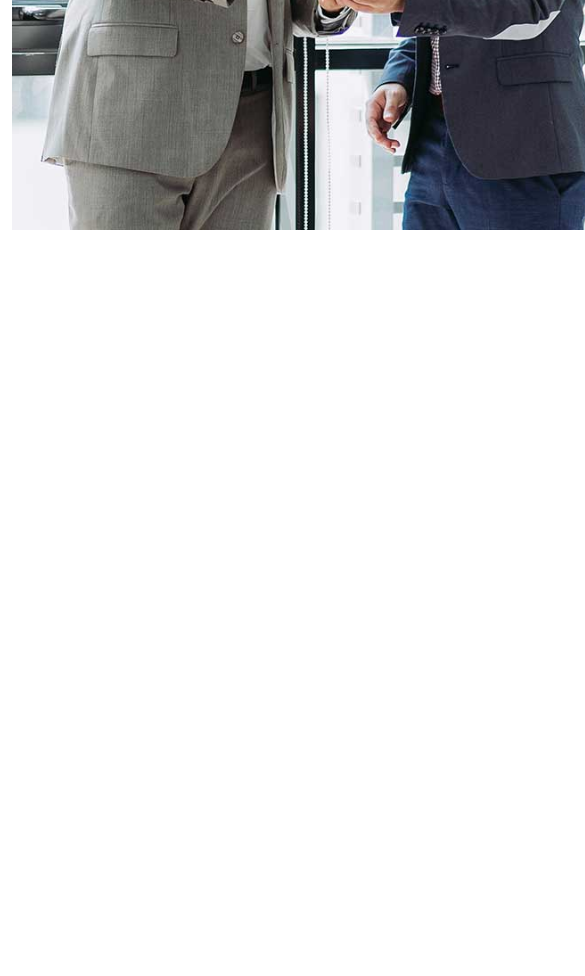
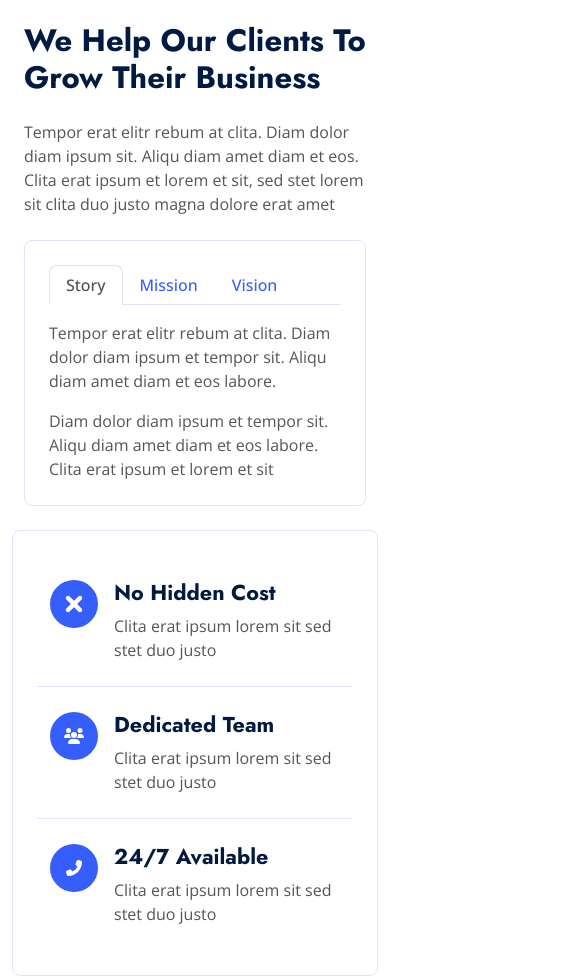
Before and after one commit to idembele70/finanza, a React (Create React App) app: page / in a window 390 px wide. Shown: the part 920-1896 px from the top of the page, 585 px wide, since content can reach past the window. Before the commit the page ends 1154 px from the top, so only its background shows below. Built offline with nearby package versions, Linux system fonts and the light colour scheme.

Commit message:
[About] fully responsive

```diff
--- a/src/components/About.tsx
+++ b/src/components/About.tsx
@@ -1,42 +1,78 @@
-import React, { useState } from "react";
+import { library } from "@fortawesome/fontawesome-svg-core";
+import {
+  faCircleXmark,
+  faPhoneFlip,
+  faUsers,
+} from "@fortawesome/free-solid-svg-icons";
+import { FontAwesomeIcon } from "@fortawesome/react-fontawesome";
+import { useState } from "react";
 import styled, { keyframes } from "styled-components";
-import { Wrapper, imgbaseUrl } from "./Carousel";
-const Container = styled(Wrapper)`
-  padding: 0;
-`;
+import { lgDown, mdDown, smDown, xlDown, xsDown } from "../utils/responsive";
+import { ParagraphWithBorder, Wrapper, imgbaseUrl } from "./Carousel";
+library.add(faCircleXmark, faUsers, faPhoneFlip);
+const Container = styled(Wrapper)``;
 const ColWrapper = styled.div`
   display: flex;
+  margin: 24px -12px;
+  ${mdDown({
+    flexDirection: "column",
+  })}
+  ${xsDown({
+    margin: "24px 0",
+  })}
 `;
 const Col = styled.div`
   padding: 0 12px;
   margin-top: 24px;
   height: 624px;
-`;
-const Image = styled.img`
-  height: 100%;
-`;
-const Right = styled(Col)`
+  width: 50%;
   display: flex;
   flex-direction: column;
   justify-content: flex-end;
   align-items: flex-start;
+  ${xlDown({
+    height: 546,
+  })};
+  ${lgDown({
+    height: 586,
+  })};
+  ${mdDown({
+    width: "100%",
+  })};
 `;
-const Paragraph = styled.p`
-  color: ${({ theme }) => theme.palette.primary.main};
-  margin-bottom: 16px;
-  padding: 4px 16px;
-  border: 1px solid ${({ theme }) => theme.palette.primary.light};
+const Left = styled(Col)`
+  ${mdDown({
+    height: 696,
+  })};
+  ${smDown({
+    height: 516,
+  })};
+  ${xsDown({
+    height: "auto",
+  })};
+`;
+const Right = styled(Col)`
+  height: auto;
+`;
+const Image = styled.img`
+  max-width: 100%;
+  height: auto;
   border-radius: ${({ theme }) => theme.borderRadius};
-  display: inline-block;
+  ${mdDown({})}
 `;
+
 const Title = styled.h1`
   color: ${({ theme }) => theme.palette.secondary.main};
   font-size: 3rem;
   margin-bottom: 24px;
+  ${lgDown({
+    fontSize: "calc(1.425rem + 2.1vw)",
+  })}
 `;
 const Desc = styled.p`
   color: ${({ theme }) => theme.palette.common.black};
   margin-bottom: 24px;
+  font-weight: 400;
 `;
 const TabContainer = styled.div`
   width: 100%;
@@ -107,6 +143,67 @@ const TabDesc = styled.p`
     margin-bottom: 16px;
   }
 `;
+const AboutFooter = styled.div`
+  border: 1px solid ${({ theme }) => theme.palette.primary.light};
+  border-radius: ${({ theme }) => theme.borderRadius};
+  padding: 24px;
+  display: flex;
+  ${mdDown({
+    flexDirection: "column",
+  })}
+`;
+const AboutFooterItem = styled.div`
+  margin-top: 24px;
+  padding: 0 12px;
+  display: flex;
+  border: 1px solid transparent;
+  &:not(:last-of-type) {
+    border-right-color: ${({ theme }) => theme.palette.primary.light};
+    ${({ theme }) =>
+      mdDown({
+        borderRightColor: "transparent",
+        borderBottomColor: theme.palette.primary.light,
+      })}
+  }
+`;
+const IconContainer = styled.div`
+  border-radius: 50%;
+  width: 48px;
+  height: 48px;
+  flex-shrink: 0;
+  background-color: ${({ theme }) => theme.palette.primary.main};
+  display: flex;
+  align-items: center;
+  justify-content: center;
+  & > svg {
+    color: #fff;
+    font-size: 1rem;
+  }
+`;
+const Icon = styled(FontAwesomeIcon)`
+  color: ${({ theme }) => theme.palette.primary.main};
+  font-size: 3rem;
+`;
+const AboutFooterDescContainer = styled.div`
+  padding-left: 10px;
+  ${smDown({
+    paddingLeft: 16,
+  })}
+`;
+const AboutFooterItemTitle = styled.h4`
+  color: ${({ theme }) => theme.palette.secondary.main};
+  font-size: 1.5rem;
+  margin-bottom: 8px;
+  ${lgDown({
+    fontSize: "calc(1.275rem + .3vw)",
+  })}
+`;
+const AboutFooterItemParagraph = styled.p`
+  color: ${({ theme }) => theme.palette.common.black};
+  ${mdDown({
+    marginBottom: 24,
+  })}
+`;
 const About = () => {
   const handleSelect = (idx: number) => {
     setTabIndex(idx);
@@ -115,11 +212,11 @@ const About = () => {
   return (
     <Container>
       <ColWrapper>
-        <Col>
+        <Left>
           <Image src={`${imgbaseUrl}about.jpg`} />
-        </Col>
+        </Left>
         <Right>
-          <Paragraph>About Us</Paragraph>
+          <ParagraphWithBorder>About Us</ParagraphWithBorder>
           <Title>We Help Our Clients To Grow Their Business</Title>
           <Desc>
             Tempor erat elitr rebum at clita. Diam dolor diam ipsum sit. Aliqu
@@ -180,6 +277,39 @@ const About = () => {
           </TabContainer>
         </Right>
       </ColWrapper>
+      <AboutFooter>
+        <AboutFooterItem>
+          <Icon icon={["fas", "circle-xmark"]} />
+          <AboutFooterDescContainer>
+            <AboutFooterItemTitle>No Hidden Cost</AboutFooterItemTitle>
+            <AboutFooterItemParagraph>
+              Clita erat ipsum lorem sit sed stet duo justo
+            </AboutFooterItemParagraph>
+          </AboutFooterDescContainer>
+        </AboutFooterItem>
+        <AboutFooterItem>
+          <IconContainer>
+            <Icon icon={["fas", "users"]} />
+          </IconContainer>
+          <AboutFooterDescContainer>
+            <AboutFooterItemTitle>Dedicated Team</AboutFooterItemTitle>
+            <AboutFooterItemParagraph>
+              Clita erat ipsum lorem sit sed stet duo justo
+            </AboutFooterItemParagraph>
+          </AboutFooterDescContainer>
+        </AboutFooterItem>
+        <AboutFooterItem>
+          <IconContainer>
+            <Icon icon={["fas", "phone-flip"]} />
+          </IconContainer>
+          <AboutFooterDescContainer>
+            <AboutFooterItemTitle>24/7 Available</AboutFooterItemTitle>
+            <AboutFooterItemParagraph>
+              Clita erat ipsum lorem sit sed stet duo justo
+            </AboutFooterItemParagraph>
+          </AboutFooterDescContainer>
+        </AboutFooterItem>
+      </AboutFooter>
     </Container>
   );
 };
--- a/src/components/Carousel.tsx
+++ b/src/components/Carousel.tsx
@@ -3,7 +3,7 @@ import styled from "styled-components";
 import Slider, { InnerSlider, Settings } from "react-slick";
 import "slick-carousel/slick/slick.css";
 import "slick-carousel/slick/slick-theme.css";
-import { lgDown, mdDown, smDown, xsDown } from "../utils/responsive";
+import { lgDown, mdDown, smDown, xlDown, xsDown } from "../utils/responsive";
 import { Link } from "react-router-dom";
 import { FontAwesomeIcon } from "@fortawesome/react-fontawesome";
 import { library } from "@fortawesome/fontawesome-svg-core";
@@ -29,16 +29,21 @@ export const Wrapper = styled.div`
   padding: 0 12px;
   max-width: 1320px;
   margin: 0 auto;
+  ${xlDown({
+    maxWidth: 1140,
+  })};
   ${lgDown({
     maxWidth: 960,
-  })}
+  })};
   ${mdDown({
     maxWidth: 720,
-  })}
+  })};
   ${smDown({
     maxWidth: 540,
+  })};
+  ${xsDown({
+    maxWidth: "100%",
   })}
-  ${xsDown({})}
 `;
 const SliderDesc = styled(Wrapper)`
   position: absolute;
@@ -47,13 +52,14 @@ const SliderDesc = styled(Wrapper)`
   transform: translate(-50%, -50%);
   z-index: 1;
 `;
-const Paragraph = styled.p`
+export const ParagraphWithBorder = styled.p`
   display: inline-block;
   color: ${({ theme }) => theme.palette.primary.main};
   margin-bottom: 16px;
   padding: 4px 16px;
   border-radius: ${({ theme }) => theme.borderRadius};
   border: 1px solid ${({ theme }) => theme.palette.common.white};
+  font-weight: 500;
 `;
 const Title = styled.h1`
   color: ${({ theme }) => theme.palette.secondary.main};
@@ -150,7 +156,7 @@ const Carousel = () => {
         <SliderItem>
           <Image src={`${baseUrl}1${endUrl}`} />
           <SliderDesc>
-            <Paragraph>Welcome to Finanza</Paragraph>
+            <ParagraphWithBorder>Welcome to Finanza</ParagraphWithBorder>
             <Title>Your Financial Status is Our Goal</Title>
             <Button to="/">Explore More</Button>
           </SliderDesc>
@@ -158,7 +164,7 @@ const Carousel = () => {
         <SliderItem>
           <Image src={`${baseUrl}2${endUrl}`} />
           <SliderDesc>
-            <Paragraph>Welcome to Finanza</Paragraph>
+            <ParagraphWithBorder>Welcome to Finanza</ParagraphWithBorder>
             <Title>True Financial Support For You</Title>
             <Button to="/">Explore More</Button>
           </SliderDesc>
--- a/src/utils/Globalstyle.ts
+++ b/src/utils/Globalstyle.ts
@@ -13,6 +13,11 @@ h1 {
   font-weight:700;
   line-height:1.2;
 }
+h4 {
+  font-family:"Jost", "sans-serif";
+  font-weight:600;
+  line-height:1.2;
+}
 a {
   text-decoration: none;
   font-size: 1rem;
@@ -22,7 +27,7 @@ a {
 p {
   font-size:1rem;
   font-family: "Open Sans", "sans-serif";
-  font-weight:500;
+  font-weight:400;
   line-height:1.5;
 }
 `;
--- a/src/utils/responsive.ts
+++ b/src/utils/responsive.ts
@@ -3,6 +3,13 @@ import { css, CSSObject } from "styled-components";
 export function xlUp(props: CSSObject) {
   return css`
   @media only screen and (min-width:1401px) {
+    ${props}
+  }
+`
+}
+export function xlDown(props: CSSObject) {
+  return css`
+  @media only screen and (max-width:1400px) {
     ${props}
   }
 `
@@ -40,6 +47,13 @@ export function smDown(props: CSSObject) {
 `
 }
 // XSmall device breakpoint
+export function xsUp(props: CSSObject) {
+  return css`
+  @media only screen and (min-width:576px) {
+    ${props}
+  }
+`
+}
 export function xsDown(props: CSSObject) {
   return css`
   @media only screen and (max-width:576px) {
```
